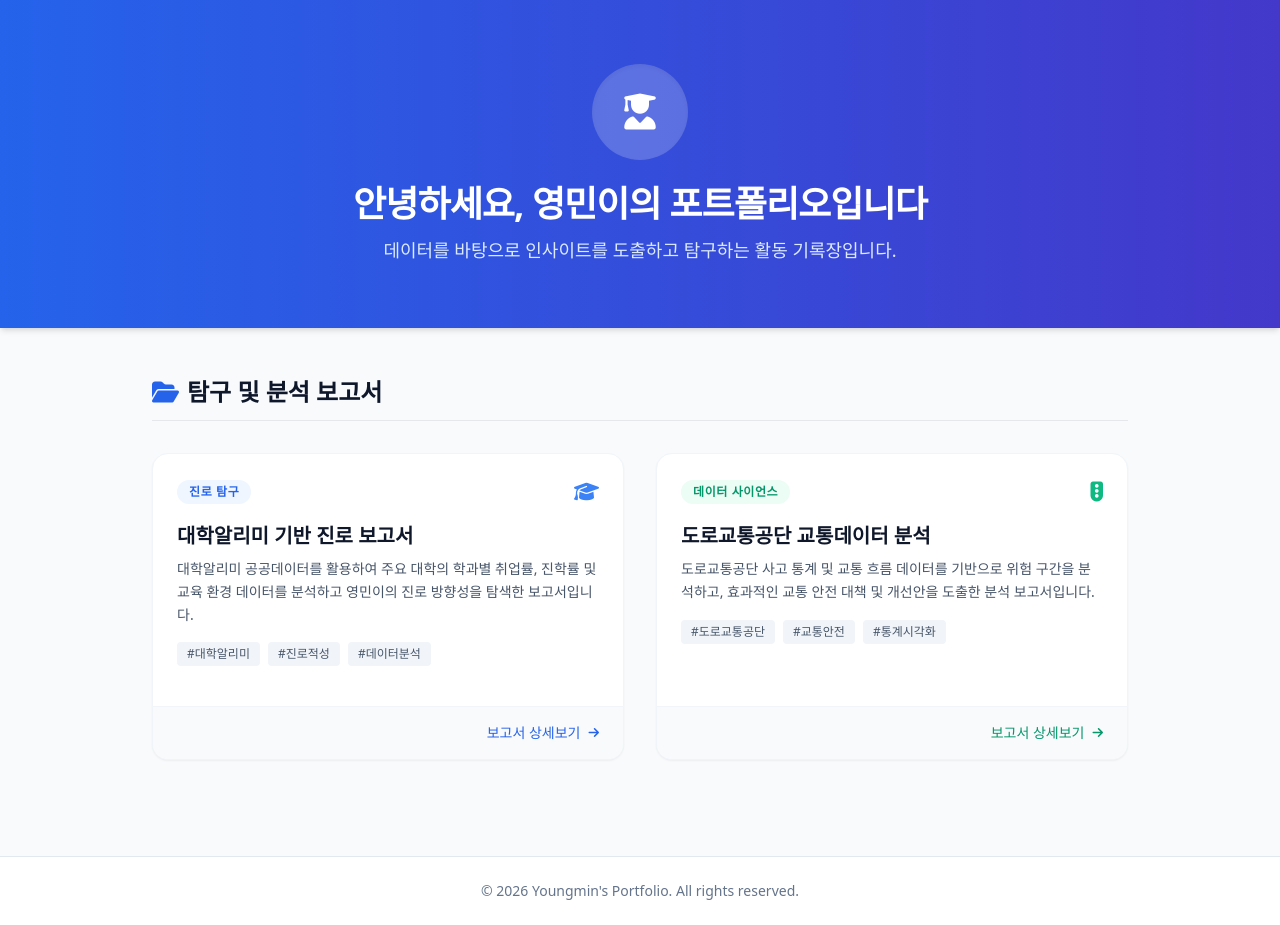
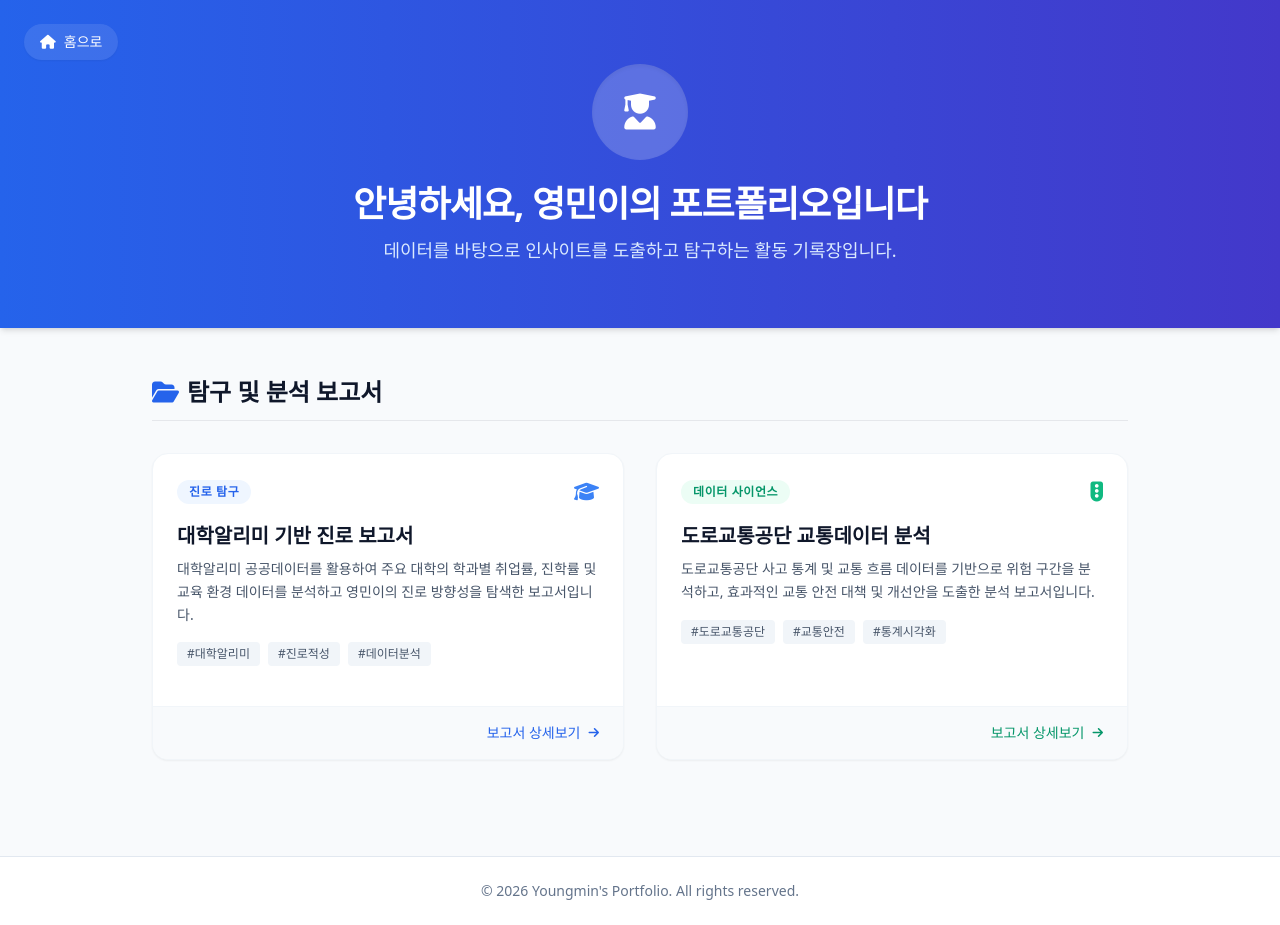
Before and after one commit to realyoungmin082701-cpu/pnu0811, a plain HTML site: page index.html in a window 1280 px wide. Drawn offline with nearby package versions, Linux system fonts and the light colour scheme.

Commit message:
Update index.html

```diff
--- a/index.html
+++ b/index.html
@@ -22,7 +22,14 @@
 <body class="bg-slate-50 text-slate-800 font-sans antialiased min-h-screen flex flex-col justify-between">
 
     <!-- Header / Hero Section -->
-    <header class="bg-gradient-to-r from-blue-600 to-indigo-700 text-white py-16 px-6 shadow-md">
+    <header class="bg-gradient-to-r from-blue-600 to-indigo-700 text-white py-16 px-6 shadow-md relative">
+        <!-- 홈 버튼 -->
+        <div class="absolute top-6 left-6">
+            <a href="../index.html" class="inline-flex items-center gap-2 bg-white/10 hover:bg-white/25 text-white px-4 py-2 rounded-full text-sm font-medium transition-colors shadow-sm">
+                <i class="fa-solid fa-house"></i> 홈으로
+            </a>
+        </div>
+
         <div class="max-w-4xl mx-auto text-center">
             <div class="w-24 h-24 bg-white/20 rounded-full flex items-center justify-center mx-auto mb-6 text-4xl shadow-inner">
                 <i class="fa-solid fa-user-graduate"></i>
```
